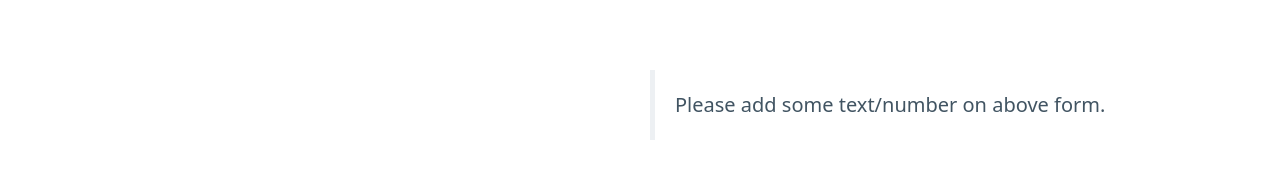
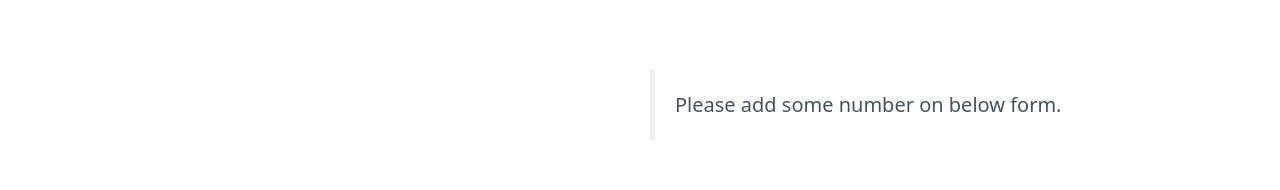
Before and after one commit to ethaizone/pg-party-toolkit, a React (Create React App) app: page / in a window 1280 px wide. Shown: the part 208-398 px from the top of the page. Built offline with nearby package versions, Linux system fonts and the light colour scheme.

Commit message:
Update UI

```diff
--- a/src/App.tsx
+++ b/src/App.tsx
@@ -316,7 +316,7 @@
           </div>
 
           {store.pool.length === 0 ? (
-            <blockquote>Please add some text/number on above form.</blockquote>
+            <blockquote>Please add some number on below form.</blockquote>
           ) : (
             <blockquote>ℹ️ Click on box to remove it.</blockquote>
           )}
```
